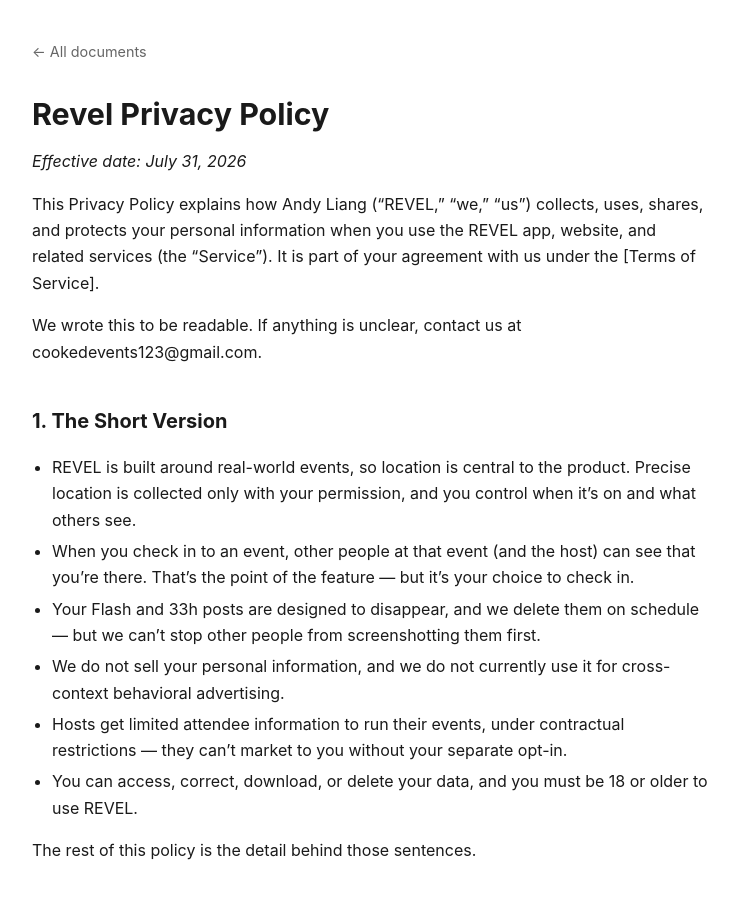
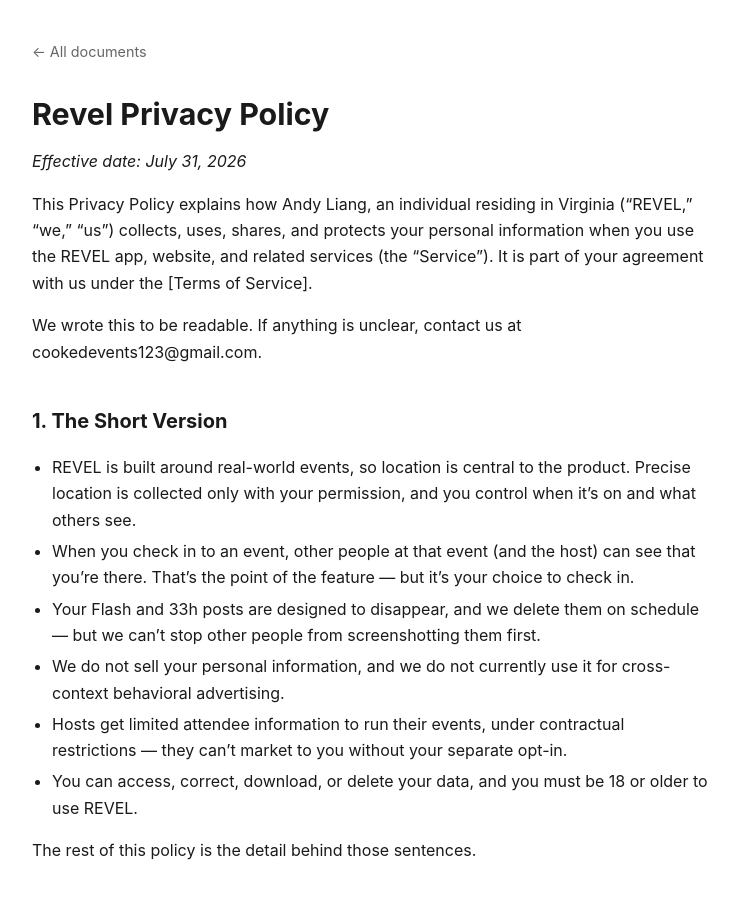
Before and after one commit to AndycLiang/legal-docs, a Jekyll site: the page built from revel/PRIVACY.md, in a window 1280 px wide and 900 px high. Shown: the whole window, without its empty margins (268-1006 px from the left). Built offline with Jekyll 4.4.1, drawn with Linux system fonts in a browser that asks for light colours; some of the changed text lies outside the part shown.

Commit message:
slight wording update to revel privacy

```diff
--- a/revel/PRIVACY.md
+++ b/revel/PRIVACY.md
@@ -7,7 +7,8 @@ permalink: /revel/privacy/
 
 _Effective date: July 31, 2026_
 
-This Privacy Policy explains how Andy Liang ("REVEL," "we," "us")
+This Privacy Policy explains how Andy Liang, an
+individual residing in Virginia ("REVEL," "we," "us")
 collects, uses, shares, and protects your personal information when you use the
 REVEL app, website, and related services (the "Service"). It is part of your
 agreement with us under the [Terms of Service].
```
Also changed, not shown: other parts of revel/PRIVACY.md (+1 -1 lines).
